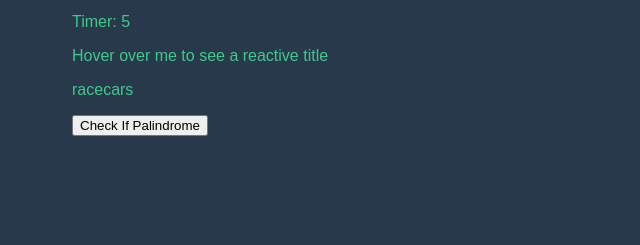
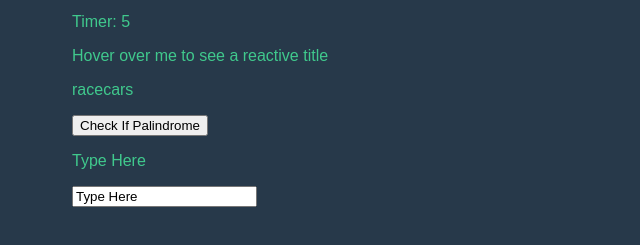
Before and after one commit to ckirkwood94/Vue-Tutorial, a plain HTML site: page start/index.html in a window 1280 px wide. Shown: the part 173-418 px from the top of the page, without its empty margins (0-640 px from the left). Drawn offline with nearby package versions, Linux system fonts and the light colour scheme.

Commit message:
Add text box that changed text

```diff
--- a/start/index.html
+++ b/start/index.html
@@ -25,13 +25,13 @@
       <button v-on:click="checkPalindrome">
         Check If Palindrome
       </button>
+      <p>{{ inputText }}</p>
+      <input v-model="inputText" />
     </div>
 
-    <!-- <div id="textToReverse">
-      <p> {{ text }} </p>
-      <button v-on:click="checkPalindrome">
-        Check If Palindrome
-      </button>
+    <!-- <div id="inputForm">
+      <p>{{ inputText }}</p>
+      <input v-model="inputText" />
     </div> -->
 
     <script src="script.js"></script>
--- a/start/script.js
+++ b/start/script.js
@@ -37,6 +37,7 @@ const YourFirstVueApp = {
       timer: 0,
       onHoverText: 'Reactive message',
       isPalindrome: 'racecars',
+      inputText: 'Type Here',
     };
   },
   mounted() {
@@ -53,17 +54,12 @@ const YourFirstVueApp = {
 
 Vue.createApp(YourFirstVueApp).mount('#app');
 
-// const UserInteraction = {
+// const UserInput = {
 //   data() {
 //     return {
-//       text: 'racecars',
+//       inputText: 'Type Here',
 //     };
-//   },
-//   methods: {
-//     checkPalindrome() {
-//       this.text = this.text.split('').reverse().join('');
-//     },
 //   },
 // };
 
-// Vue.createApp(UserInteraction).mount('#textToReverse');
+// Vue.createApp(UserInput).mount('#inputForm');
```
